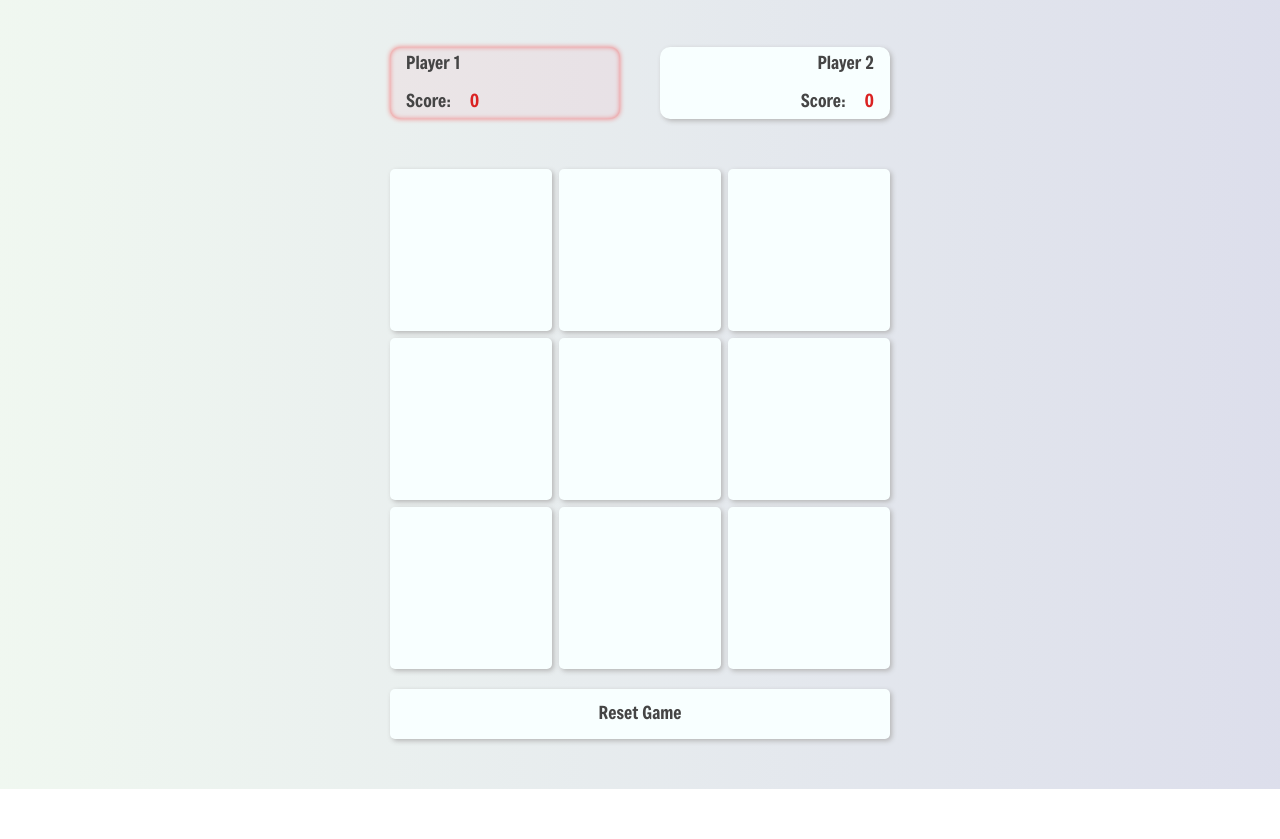
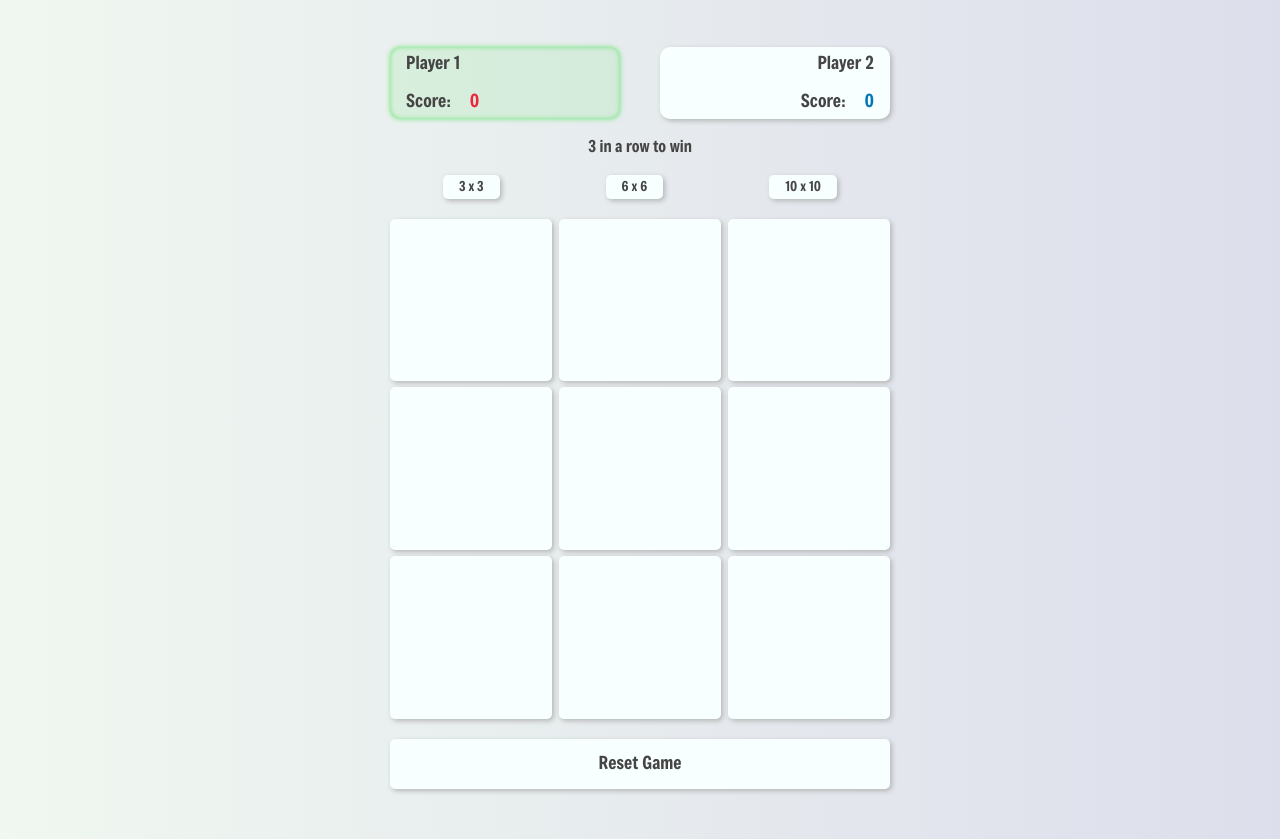
Before and after one commit to jordanmichb/tic-tac-toe, a plain HTML site: page index.html in a window 1280 px wide. Shown: the part 91-930 px from the top of the page. Before the commit the page ends 880 px from the top, so only its background shows below. Drawn offline with Linux system fonts and the light colour scheme.

Commit message:
Add buttons for changing grid size
Allow grid to be 3x3, 6x6, or 10x10. Changes the number of consecutive
tokens needed to win.

```diff
--- a/index.html
+++ b/index.html
@@ -20,6 +20,12 @@
                 </div>
             </div>
 
+            <p class="winning-number">3 in a row to win</p>
+            <div class="grid-sizes">
+                <button id="3" class="size">3 x 3</button>
+                <button id="6" class="size">6 x 6</button>
+                <button id="10" class="size">10 x 10</button>
+            </div>
             <!-- <div class="player-info side">
                 <div class="info">Player 1
                     <div class="score p1">Score: <span>0</span></div>
--- a/script.js
+++ b/script.js
@@ -3,13 +3,14 @@
 * * logic that manipulates the board
 * * * * * * * * * * * * * * * * * * * * * * * * * * * * * * * */
 const Gameboard = (function() {
-    const rows = 3;
-    const columns = 3;
-    const numToWin = 3;
-    const board = [];
+    let rows = 3;
+    let columns = 3;
+    let numToWin = 3;
+    let board = [];
     clearBoard();
 
     function clearBoard() {
+        board = []
         // Create a 2D array to represent an empty board
         for (let i = 0; i < rows; i++) {
             board[i] = []
@@ -40,6 +41,9 @@ const Gameboard = (function() {
     const getRows = () => rows;
     const getColumns = () => columns;
     const getNumToWin = () => numToWin;
+    const setRows = (newRows) => rows = newRows;
+    const setColumns = (newColumns) => columns = newColumns;
+    const setNumToWin = (newWinNum) => numToWin = newWinNum;
 
     return {
         clearBoard,
@@ -48,7 +52,10 @@ const Gameboard = (function() {
         getBoard,
         getRows,
         getColumns,
-        getNumToWin
+        getNumToWin,
+        setRows,
+        setColumns,
+        setNumToWin
     }
 })();
 
@@ -257,6 +264,7 @@ const screenController = (function() {
     const player2 = document.querySelector(".info.p2");
     const score1 = document.querySelector(".score.p1 span");
     const score2 = document.querySelector(".score.p2 span");
+    const sizeBtns = document.querySelectorAll(".size");
     const modal = document.querySelector(".game-modal");
 
     const game = GameController;
@@ -323,7 +331,7 @@ const screenController = (function() {
 
     // Reset the screen
     const resetScreen = (e) => {
-        let resetType = "soft";
+        let resetType;
         if (e.target.id === "hard-reset") resetType = "hard";
         game.clearBoard();
         game.resetGame(resetType);
@@ -331,6 +339,39 @@ const screenController = (function() {
     }
     // Hard reset resets scores
     document.querySelector(".board-reset").addEventListener('click', (e) => resetScreen(e));
+
+    /* * * * * * * * * * *
+    * * Grid Size Controls
+    * * * * * * * * * * * */
+    const setGridSize = (e) => {
+        if (e.target.id === "3") {
+            Gameboard.setRows(3);
+            Gameboard.setColumns(3);
+            Gameboard.setNumToWin(3);
+            boardDiv.classList.remove("six", "ten");
+
+
+            resetScreen(e);
+        }
+        else if (e.target.id === "6") {
+            boardDiv.classList.remove("ten");
+            boardDiv.classList.add("six");
+            Gameboard.setRows(6);
+            Gameboard.setColumns(6);
+            Gameboard.setNumToWin(4);
+
+            resetScreen(e);
+        }
+        else if (e.target.id === "10") {
+            Gameboard.setRows(10);
+            Gameboard.setColumns(10);
+            Gameboard.setNumToWin(5);
+            boardDiv.classList.remove("six");
+            boardDiv.classList.add("ten");
+            resetScreen(e);
+        }
+    }
+    sizeBtns.forEach(button => button.addEventListener('click', (e) => setGridSize(e)));
 
     /* * * * * * * * *
     * * Modal Controls
--- a/styles.css
+++ b/styles.css
@@ -21,11 +21,11 @@
 
     --box-shadow: 2px 2px 5px rgb(182, 182, 182);
 
-    --highlight-border: #ff000070;
-    --highlight-background: #ff00330b;
-    --hover-border: #ff000070;
+    --highlight-border: #7ae582;
+    --highlight-background: #7ae5812a;
+    --hover-border: #7ae582;
 
-    --x-color: #38b000;
+    --x-color: #ef233c;
     --o-color: #0077b6;
 }
 
@@ -54,6 +54,11 @@ h1 {
     padding: 50px 0;
 }
 
+.winning-number {
+    text-align: center;
+    margin-bottom: 20px;
+}
+
 button {
     font-family: 'freeman';
     background-color: var(--button-background-color);
@@ -70,10 +75,7 @@ button {
 .player-info {
     display: flex;
     font-size: 1.1rem;
-}
-
-.player-info.top {
-    margin: 0 auto;
+    margin: 0 auto 20px auto;
     gap: 40px;
     width: clamp(300px, 40%, 500px);
 }
@@ -109,9 +111,34 @@ button {
     margin-top: 20px;
 }
 
-.score span {
+.score.p1 span {
     margin-left: 15px;
-    color: rgb(218, 34, 34);
+    color: #ef233c;
+}
+
+.score.p2 span {
+    margin-left: 15px;
+    color: #0077b6;
+}
+
+/* * * * * * * * * * *
+* * Grid Size Buttons
+* * * * * * * * * * */
+.grid-sizes {
+    margin: 0 auto;
+    display: flex;
+    justify-content: space-around;
+    width: clamp(300px, 40%, 500px);
+}
+
+.size {
+    padding: .3rem 1rem;
+    transition: box-shadow 350ms, background-color 350ms;
+}
+
+.size:hover {
+    background-color: var(--highlight-background);
+    box-shadow: 0px 0px 5px var(--highlight-border), inset 0px 0px 5px var(--highlight-border);
 }
 
 /* * * * * * * * * * *
@@ -119,13 +146,23 @@ button {
 * * * * * * * * * * */
 
 .board {
-    margin: 50px auto 20px auto;
+    margin: 20px auto 20px auto;
     display: grid;
     grid-template-columns: repeat(3, 1fr);
     grid-template-rows: repeat(3, 1fr);
-    gap: clamp(5px, .5svw, 10px);
+    gap: clamp(5px, .5vw, 10px);
     width: clamp(300px, 40%, 500px);
     aspect-ratio: 1 / 1; /* Keeps height same as width */
+}
+
+.board.six {
+    grid-template-columns: repeat(6, 1fr);
+    grid-template-rows: repeat(6, 1fr);
+}
+
+.board.ten {
+    grid-template-columns: repeat(10, 1fr);
+    grid-template-rows: repeat(10, 1fr);
 }
 
 /* Cell button container for dynamic font size based on container width */
@@ -167,7 +204,7 @@ button {
     display: block;
     padding: 1rem 0;
     font-size: 1.1rem;
-    width: clamp(300px, 40%, 500px);;
+    width: clamp(300px, 40%, 500px);
     margin: 0 auto;
     transition: box-shadow 350ms, background-color 350ms;
 }
```
